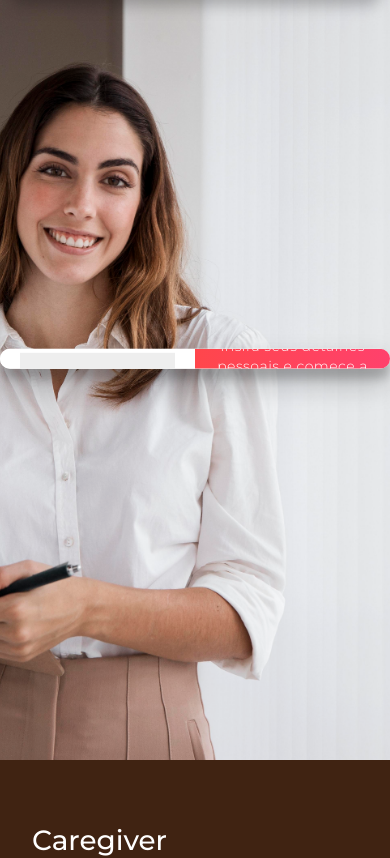
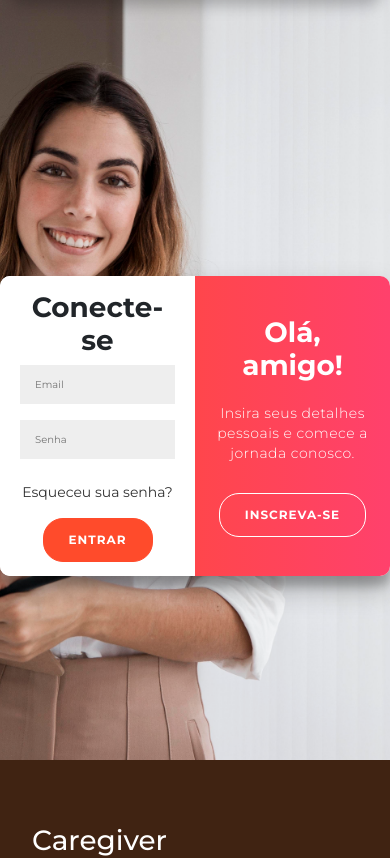
Before and after one commit to NotedSilva/projeto-caregiver, a React (Create React App) app: page /conectar in a window 390 px wide. Shown: the top 858 px of the page. Built offline with nearby package versions, Linux system fonts and the light colour scheme; the HTML template or start-up script is replaced by a standard one.

Commit message:
Manutenção de responsividade e correção de bugs

```diff
--- a/package.json
+++ b/package.json
@@ -17,6 +17,7 @@
     "@testing-library/user-event": "^13.5.0",
     "bootstrap": "^5.3.2",
     "framer-motion": "^10.16.12",
+    "imagesloaded": "^5.0.0",
     "react": "^18.2.0",
     "react-accessible-accordion": "^5.0.0",
     "react-bootstrap": "^2.9.1",
--- a/src/components/CadastroCuidador/CudiadorCadastro.jsx
+++ b/src/components/CadastroCuidador/CudiadorCadastro.jsx
@@ -1,9 +1,11 @@
 import { useState } from 'react';
-import { Link } from 'react-router-dom';
+import { useNavigate } from 'react-router-dom';
 import InputMask from 'react-input-mask';
 import '../CadastroCuidador/CuidadorCadastro.css';
 
 function Cuidador() {
+
+  const navigate = useNavigate();
 
   const [formData, setFormData] = useState({
     firstname: '',
@@ -15,14 +17,23 @@ function Cuidador() {
     gender: '',
   });
 
-
   const handleInputChange = (e) => {
     const { name, value } = e.target;
-    setFormData({
-      ...formData,
+    setFormData((prevFormData) => ({
+      ...prevFormData,
       [name]: value,
-    });
+    }));
   };
+
+  const handleSubmit = (e) => {
+    e.preventDefault();
+
+    // Realize a validação dos campos antes de navegar para a próxima rota
+
+    // Se a validação for bem-sucedida, navegue para a próxima rota
+    navigate('/agradecimento');
+  };
+
 
 
   return (
@@ -44,7 +55,7 @@ function Cuidador() {
             </div>
             <div className="registration-form10">
               <div className="form10">
-                <form className="form100" action="#">
+                <form className="form100" onSubmit={handleSubmit}>
                   <div className="form-header">
                     <div className="title-form">
                       <h1>Cadastre-se</h1>
@@ -162,9 +173,7 @@ function Cuidador() {
                   </div>
 
                   <div className="continue-button">
-                  <Link to="/agradecimento">
                     <button type='submit'><a>Enviar</a> </button>
-                    </Link>
                   </div>
                 </form>
               </div>
--- a/src/components/Galeria/Galeria.jsx
+++ b/src/components/Galeria/Galeria.jsx
@@ -1,5 +1,4 @@
 import React from 'react';
-
 import 'swiper/css';
 import 'swiper/css/effect-coverflow';
 import 'swiper/css/pagination';
--- a/src/components/Sobrenos/SobrenosStyles.css
+++ b/src/components/Sobrenos/SobrenosStyles.css
@@ -12,6 +12,8 @@
     display: flex;
     justify-content: space-between;
     flex-wrap: wrap;
+    margin-top: 10rem;
+    margin-bottom: 8rem;
 }
 
 .container20 .box20{
--- a/src/components/login/Components.js
+++ b/src/components/login/Components.js
@@ -10,13 +10,16 @@ export const Container = styled.div`
   left: 50%;
   top: 42%;
   transform: translate(-50%, -26%);
-  width: 678px;
-  max-width: 100%;
+  width: 90%; /* Ajustei a largura para ser responsiva */
+  max-width: 678px;
   min-height: 400px;
   margin: 0 auto;
   box-sizing: border-box;
   overflow: hidden;
 `;
+
+const getWidth = (props) => (props.wide ? '100%' : '50%');
+
 
 export const SignUpContainer = styled.div`
   position: absolute;
@@ -24,7 +27,7 @@ export const SignUpContainer = styled.div`
   height: 100%;
   transition: all 0.6s ease-in-out;
   left: 0;
-  width: 50%;
+  width: ${getWidth};
   opacity: 0;
   z-index: 1;
   ${props =>
@@ -43,7 +46,7 @@ export const SignInContainer = styled.div`
   height: 100%;
   transition: all 0.6s ease-in-out;
   left: 0;
-  width: 50%;
+  width: ${getWidth};
   z-index: 2;
   ${props => (props.signinIn !== true ? `transform: translateX(100%);` : null)}
 `;
@@ -173,15 +176,22 @@ const breakPoint = '768px';
 export const ResponsiveContainer = styled(Container)`
   width: 100%;
   padding: 20px;
+  box-sizing: border-box;
 
   @media screen and (max-width: ${breakPoint}) {
-    padding: 10px;
+    padding: 150px;
     min-height: auto;
+    display: flex;
+    flex-direction: column; /* Alteração para coluna em telas menores */
+    justify-content: center;
+    align-items: center;
+    font-size: 10px;
   }
 `;
 
 export const ResponsiveForm = styled(Form)`
-  padding: 0 20px; /* Ajuste o padding conforme necessário */
+  padding: 0 20px;
+  box-sizing: border-box;
 
   @media screen and (max-width: ${breakPoint}) {
     padding: 0 10px;
@@ -189,29 +199,31 @@ export const ResponsiveForm = styled(Form)`
 `;
 
 export const ResponsiveButton = styled(Button)`
-  padding: 12px 25px; /* Ajuste o padding conforme necessário */
+  padding: 12px 25px;
+  box-sizing: border-box;
 
   @media screen and (max-width: ${breakPoint}) {
-    padding: 12px 15px; /* Ajuste o padding conforme necessário */
+    padding: 12px 15px;
   }
 `;
 
 export const ResponsiveOverlayPanel = styled(OverlayPanel)`
-  padding: 0 20px; /* Ajuste o padding conforme necessário */
+  padding: 0 20px;
+  box-sizing: border-box;
 
   @media screen and (max-width: ${breakPoint}) {
-    padding: 0 10px; /* Ajuste o padding conforme necessário */
+    padding: 0 10px;
   }
 `;
 
 export const ResponsiveParagraph = styled(Paragraph)`
-  font-size: 14px; /* Ajuste o tamanho da fonte conforme necessário */
-  line-height: 20px; /* Ajuste a altura da linha conforme necessário */
+  font-size: 14px;
+  line-height: 20px;
   margin: 20px 0 30px;
 
   @media screen and (max-width: ${breakPoint}) {
-    font-size: 12px; /* Ajuste o tamanho da fonte conforme necessário */
-    line-height: 16px; /* Ajuste a altura da linha conforme necessário */
+    font-size: 12px;
+    line-height: 16px;
     margin: 10px 0 20px;
   }
 `;
```
Also changed, not shown: 1 other file (tests, documents, lock files or other folders).
